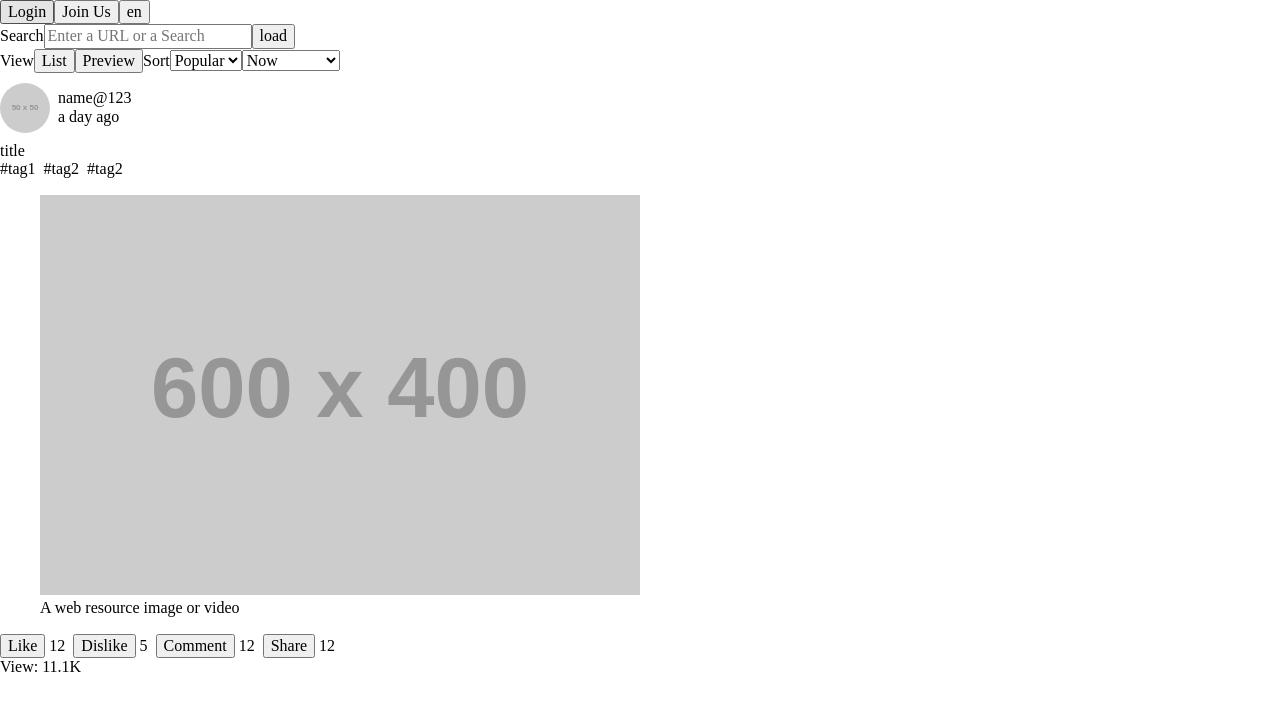
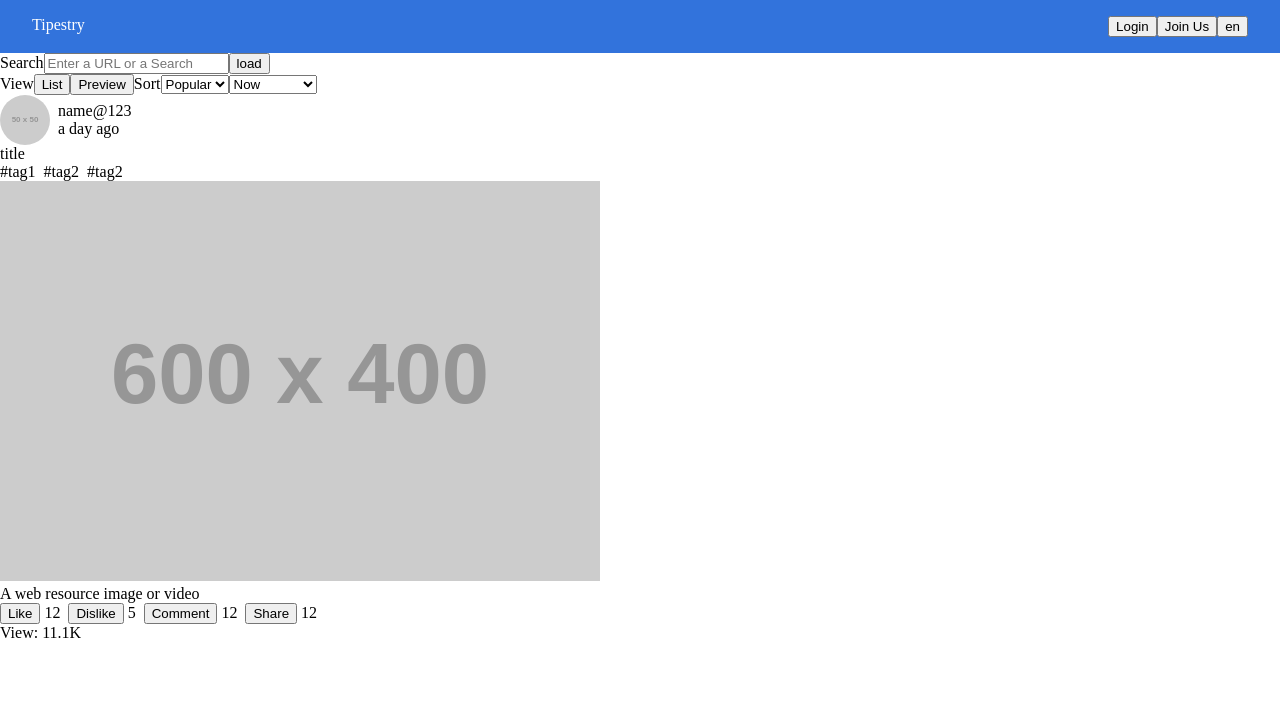
Before and after one commit to harrison-nc/tipestry-frontend, a React (Create React App) app: page / in a window 1280 px wide. Shown: the top 710 px of the page. Built offline with nearby package versions, Linux system fonts and the light colour scheme.

Commit message:
Add blue background color and align to Navbar

```diff
--- a/src/App.js
+++ b/src/App.js
@@ -1,5 +1,5 @@
 import './css/App.css';
-import './css/normalize.css';
+import './css/minireset.min.css';
 import Navbar from './components/Navbar';
 import Search from './components/Search';
 import Filter from './components/Filter';
--- a/src/components/Navbar.js
+++ b/src/components/Navbar.js
@@ -9,10 +9,15 @@ function handleLang(e) {
 
 function Navbar() {
     return (
-        <div id="nav-container">
-            <button onClick={(e) => handleLogin(e)}>Login</button>
-            <button onClick={e => console.info('Join Us clicked', e)}>Join Us</button>
-            <button onClick={handleLang}>en</button>
+        <div className="nav">
+            <div className="brand">
+                Tipestry
+            </div>
+            <div className="buttons">
+                <button onClick={(e) => handleLogin(e)}>Login</button>
+                <button onClick={e => console.info('Join Us clicked', e)}>Join Us</button>
+                <button onClick={handleLang}>en</button>
+            </div>
         </div>
     );
 }
--- a/src/css/App.css
+++ b/src/css/App.css
@@ -37,3 +37,16 @@
   width: 600px;
   height: 400px;
 }
+
+.nav {
+  display: flex;
+  flex-direction: row;
+  column-gap: 1em;
+  background-color: hsl(217, 71%, 53%);
+  color: hsl(0, 0%, 100%);
+  padding: 1em 2em;
+}
+
+.nav .brand {
+  flex-grow: 2;
+}
```
